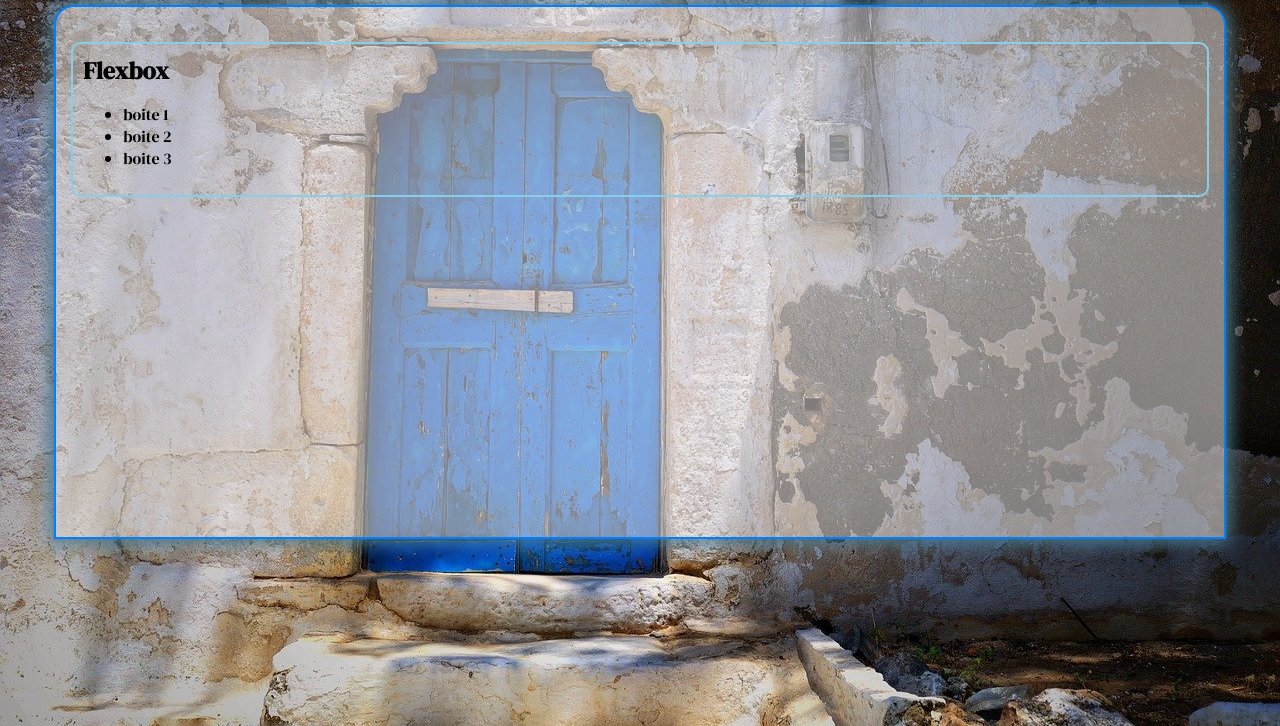
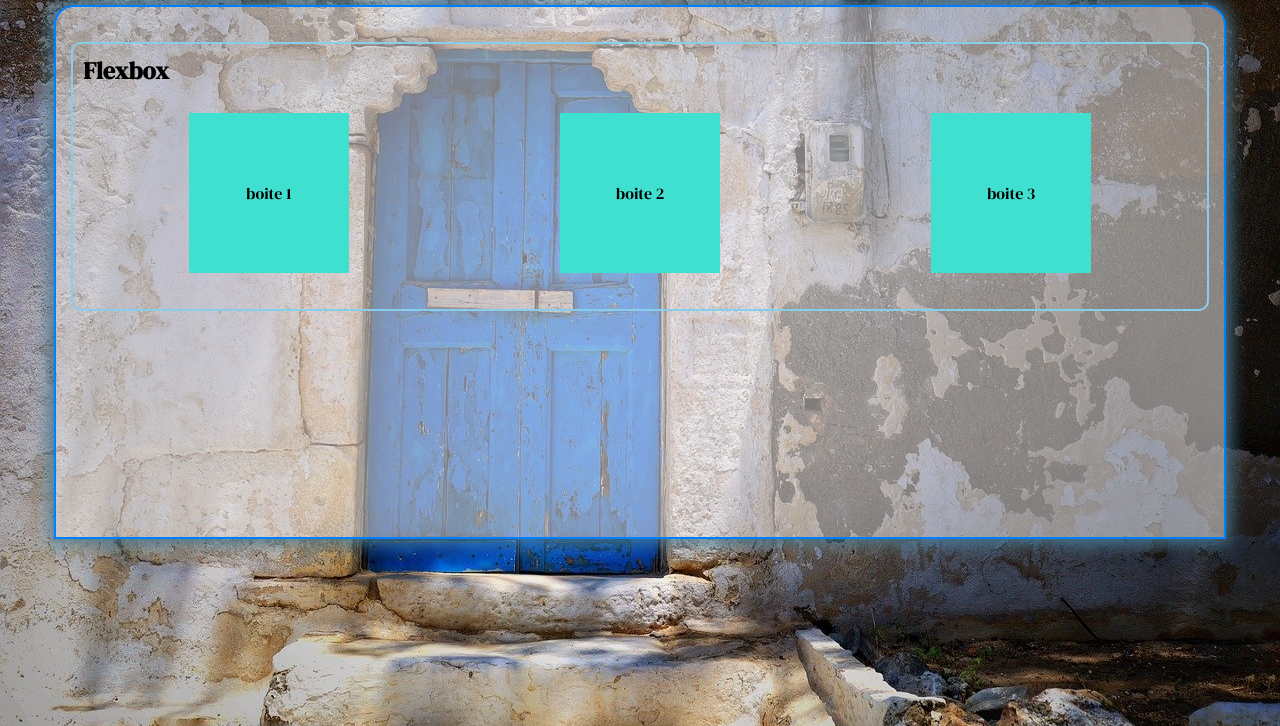
Before and after one commit to breizh44/Tuto_CSS, a plain HTML site: page index.html in a window 1280 px wide. Shown: the part 109-835 px from the top of the page. Drawn offline with nearby package versions, Linux system fonts and the light colour scheme.

Commit message:
Mise en place des flexboxs

```diff
--- a/style.css
+++ b/style.css
@@ -37,7 +37,10 @@ h1 {
 }
 
 main {
-    height: 500px; /* ne pas utiliser de % sur les hauteurs */
+    min-height: 500px; /* ne pas utiliser de % sur les hauteurs.
+                       Il faut également éviter de mettre une hauteur figée (height: 500px par exemple)
+                       car sinon on risque d'avoir des éléments contenus dans main qui vont déborder.
+                       Il vaut mieux utiliser min-height (hauteur min) qui va laisser la hauteur s'adapter */
     width: 90%; /* par contre sur les largeurs c'est très pratique d'utiliser les % */
     background: rgba(236, 232, 232, 0.528);
     /* pour centrer la boite */
@@ -59,3 +62,24 @@ h2 {
     padding: 10px;
     margin-top: 20px;
 }
+
+/* FLEXBOX */
+/* Sert à répartir équitablement des éléments sur la page */
+.flexbox ul {
+    padding: 0;
+    display: flex; /* dans chrome il y a un outil graphique pour paramétrer le display flex (très pratique) */
+    justify-content: space-around;
+}
+
+/* S'applique aux li situés dans la classe "flexbox" */
+.flexbox li {
+    list-style: none; /* On enlève le style qui s'applique aux li (donc les bullets) */
+    height: 160px;
+    width: 160px;
+    margin: 10px;
+    background: turquoise;
+    /* Centrer un unique verticalement et horizontalement */
+    display: flex;
+    justify-content: center;
+    align-items: center;
+}
```
Also changed, not shown: 1 other file.
